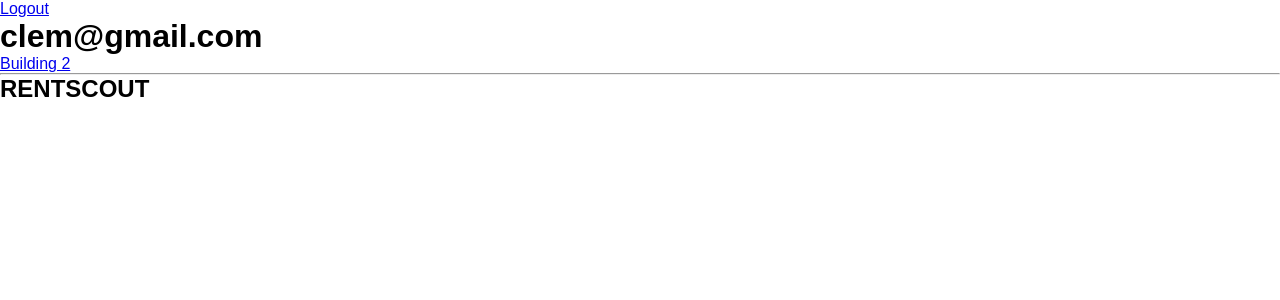
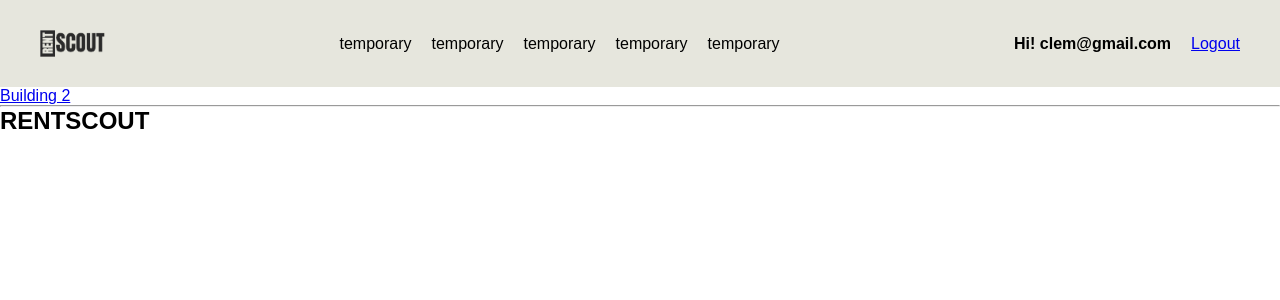
Before and after one commit to Kimkim787/APPDEV-RENTSCOUT, a Django app: page / in a window 1280 px wide. Shown: the top 300 px of the page. Run offline with Django 4.2, Linux system fonts and the light colour scheme; a user stored in the database is signed in; some libraries are stand-ins or nearby versions.

```diff
--- /dev/null
+++ b/RentScout/static/css/navigation.css
@@ -0,0 +1,29 @@
+*{
+    margin: 0;
+    padding: 0;
+    box-sizing: border-box;
+    font-family: 'Poppins', sans-serif;
+}
+nav{
+    display: flex;
+    justify-content: space-between;
+    align-items: center;
+    background-color: #e6e6dd;
+    padding: 30px 40px;
+}
+nav img{
+    height: 27px;
+    width: 65px;
+}
+nav ul{
+    display: flex;
+    list-style-type: none;
+    gap: 20px;
+}
+nav ul li{
+    text-decoration: none;
+}
+nav div{
+    display: flex;
+    gap: 20px;
+}
--- a/RentScout/templates/RentScout/building.html
+++ b/RentScout/templates/RentScout/building.html
@@ -7,6 +7,7 @@
 {% endblock stylecontent %}
 {% block bodycontent %}
 
+    <a href="{% url "home" %}"><button>home</button></a>
     <h1>{{ building.building_name }}</h1>
     <h4>{{ building.building_owner }}</h4>
     <h3>{{ building.complete_address }}</h3>
--- a/templates/index.html
+++ b/templates/index.html
@@ -7,6 +7,7 @@
     <script src="{% static 'scripts\jquery.js' %}"></script>
     {% block stylecontent %}
     {% endblock stylecontent %}
+    <link rel="stylesheet" href="{% static "css/navigation.css" %}">
     <title>RENTSCOUT</title>
 </head>
 <style>
@@ -19,12 +20,25 @@
 </style>
 <body >
 <body>
-    {% if request.user.is_authenticated %}
-        <a href="{% url 'logout' %}">Logout</a>
-        <h1>{{ request.user.email }}</h1>
-    {% else %}
-        <a href="{% url 'signin' %}">Signin</a>
-    {% endif %}
+    <nav>
+        <img src="{% static "imgs/nav/logo22.png" %}" alt="Website logo" >
+
+        <ul>
+            <li>temporary</li>
+            <li>temporary</li>
+            <li>temporary</li>
+            <li>temporary</li>
+            <li>temporary</li>
+        </ul>
+        <div>
+            {% if request.user.is_authenticated %}
+                <h4>Hi! {{ request.user.email }}</h4>
+                <a href="{% url 'logout' %}">Logout</a>
+            {% else %}
+                <a href="{% url 'signin' %}">Signin</a>
+            {% endif %}
+        </div>
+    </nav>
 
     {% comment %} TEMPORARY. AYAW E APIL SA DESIGN {% endcomment%}
     <a href="{% url 'building_info' 2 %}">Building 2</a>
```
Also changed, not shown: RentScout/static/css/signin.css (+35 -19 lines), RentScout/templates/RentScout/signin.html (+6 -3 lines), RentScout/static/imgs/nav/logo1.png (added), RentScout/static/imgs/nav/logo11.png (added), RentScout/static/imgs/nav/logo2.png (added), RentScout/static/imgs/nav/logo22.png (added), db.sqlite3.
